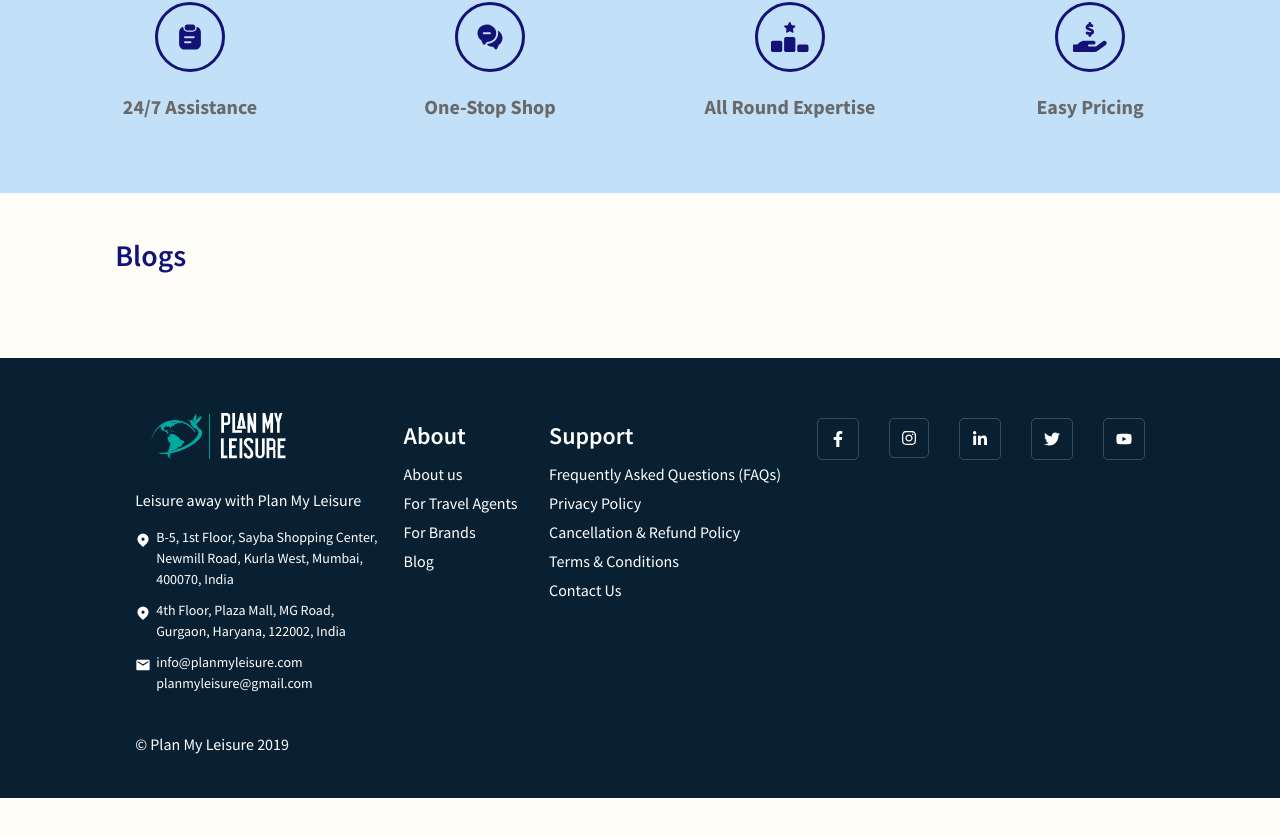
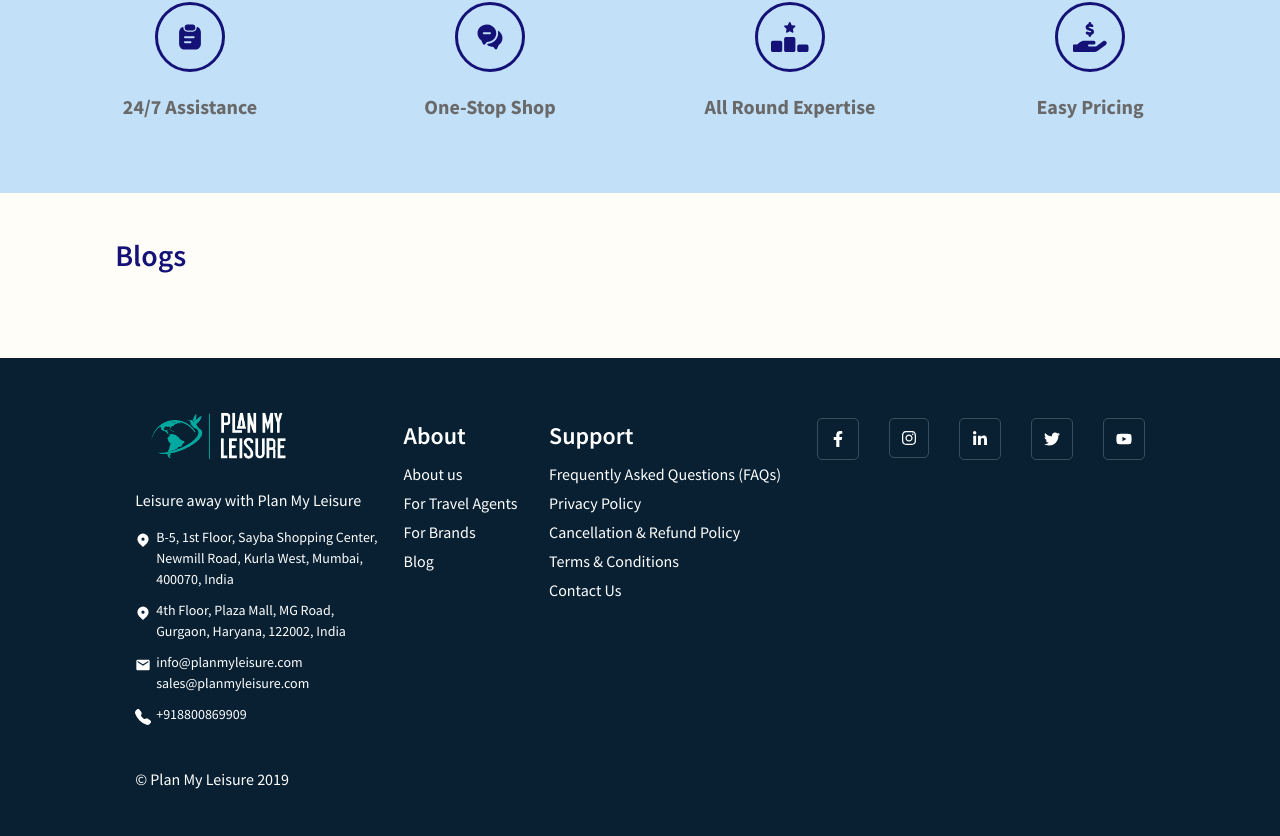
Before and after one commit to KAVARA-TechX/PMP-Front-End, a React (Create React App) app: page / in a window 1280 px wide. Shown: the part 2776-3612 px from the top of the page. Before the commit the page ends 3574 px from the top, so only its background shows below. Built offline with nearby package versions, Linux system fonts and the light colour scheme; no server answers; a web font is replaced by a local one.

Commit message:
footer changes

```diff
--- a/src/footer/Footer.js
+++ b/src/footer/Footer.js
@@ -14,6 +14,7 @@ import BrandsModal from './BrandsModal';
 import logo from '../assets/logo/c__2_-removebg.webp';
 import { HiLocationMarker } from 'react-icons/hi';
 import { MdEmail } from 'react-icons/md';
+import { BsTelephoneFill } from 'react-icons/bs';
 
 const Footer = () => {
 	const navigate = useNavigate();
@@ -25,7 +26,7 @@ const Footer = () => {
 			<TravelAgentModal state={travelagent} setState={setTravelAgent} />
 			<BrandsModal state={brands} setState={setBrands} />
 			<Box
-				h={{ base: 'fit-content', lg: '440px' }}
+				h={{ base: 'fit-content', lg: '480px' }}
 				w='100vw'
 				overflow={'hidden'}
 				className='hide-scroll-bar'
@@ -36,7 +37,7 @@ const Footer = () => {
 				py='30px'
 				px={{ base: '20px', lg: '9vw' }}
 				color='#fff'
-				//
+			//
 			>
 				<Box pl='20px' display={'flex'} flexDir='column'>
 					<Box h='100px'>
@@ -89,9 +90,27 @@ const Footer = () => {
 								info@planmyleisure.com
 							</a>
 							<br />
-							<a href='mailto:planmyleisure@gmail.com'>
-								planmyleisure@gmail.com
+							<a href='mailto:sales@planmyleisure.com'>
+								sales@planmyleisure.com
 							</a>
+						</Text>
+					</Box>
+					<Box
+						display={'flex'}
+						alignItems='flex-start'
+						gap='5px'
+						mt='10px'
+					>
+						<Icon as={BsTelephoneFill} />
+						<Text
+							position='relative'
+							bottom='5px'
+							fontSize={'14px'}
+						>
+							<a href='tel:+918800869909'>
+								+918800869909
+							</a>
+							<br />
 						</Text>
 					</Box>
 					<Box flexGrow={1}></Box>
@@ -207,7 +226,7 @@ const Footer = () => {
 					<Box display={'flex'} mt='30px' gap='30px'>
 						<Box
 							as='a'
-							href='https://www.facebook.com/Plan-My-Leisure-101398345900413'
+							href='https://www.facebook.com/planmyleisuretravels'
 							w='20px'
 							h='20px'
 							borderRadius={'5px'}
```
